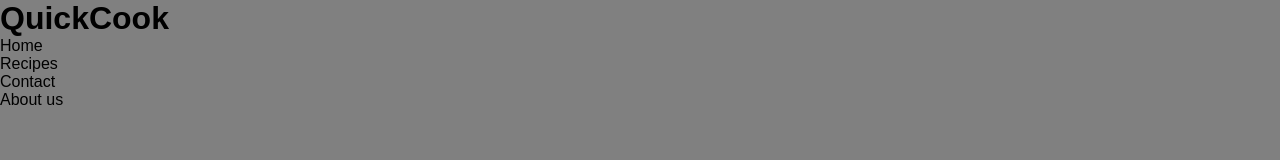
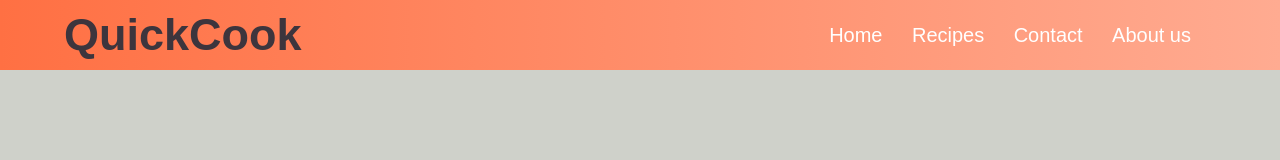
Before and after one commit to Rhythm069/Recipe-website-, a plain HTML site: page index.html in a window 1280 px wide. Drawn offline with Linux system fonts and the light colour scheme.

Commit message:
Header section design

```diff
--- a/css/style.css
+++ b/css/style.css
@@ -7,5 +7,33 @@
 body{
     width: 100%;
     min-height: 100vh;
-    background-color: grey;
+    background-color: rgb(207, 209, 202);
 }
+header{
+        background: linear-gradient(to right, #ff7043, #ffab91);
+        height: 70px;
+        width: 100%;
+        color: white;
+        display: flex;
+        align-items: center;
+
+}
+
+.container{
+    width: 90%;
+    margin: 0 auto;
+    display: flex;
+    align-items: center;
+    justify-content: space-between;
+}
+.logo{
+    font-size: 45px;
+    color: rgb(61, 53, 61);
+}
+nav ul li{
+    list-style: none;
+    cursor: pointer;
+    display: inline;
+    margin-right: 25px;
+    font-size: 20px;
+}
```
